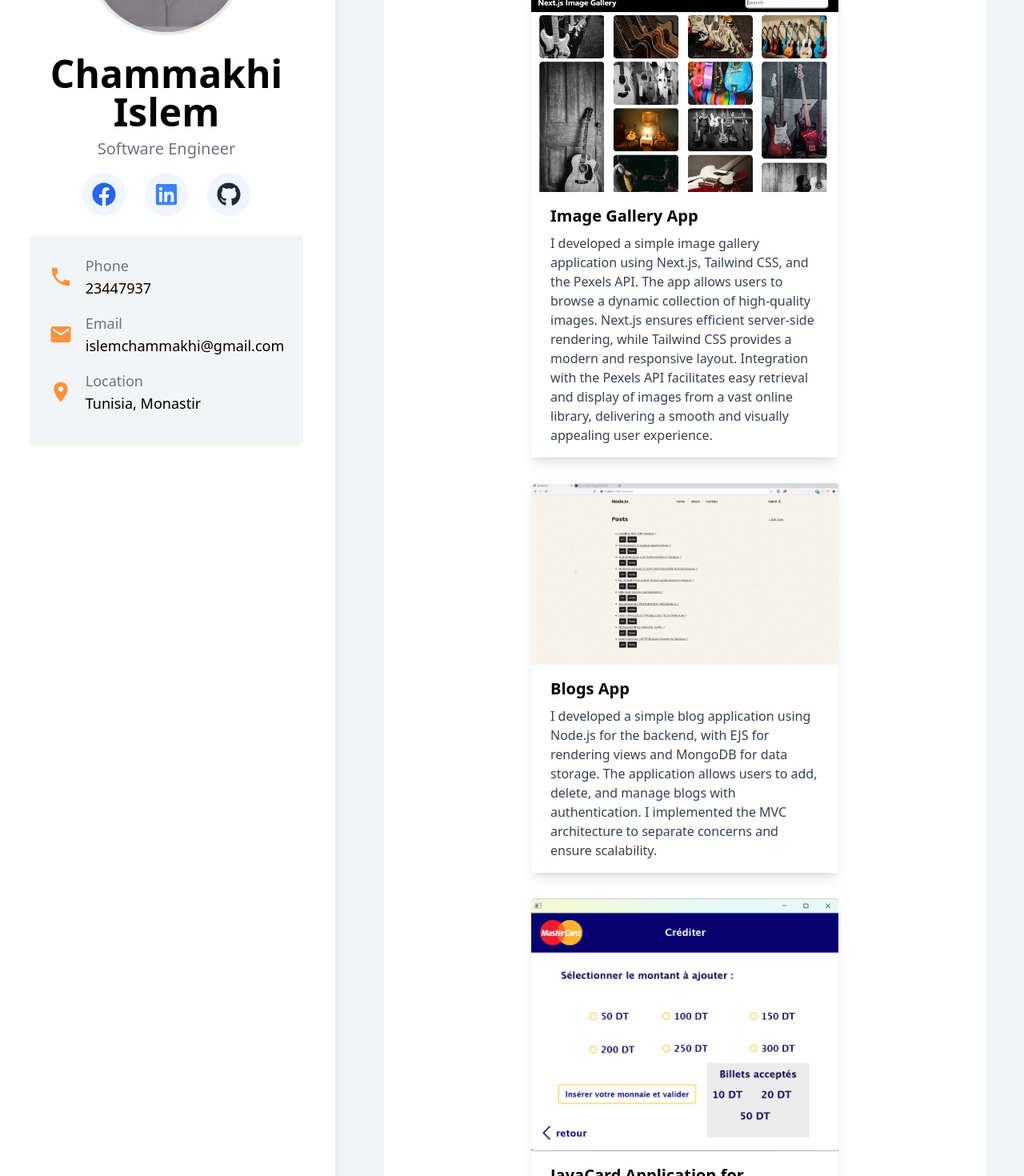
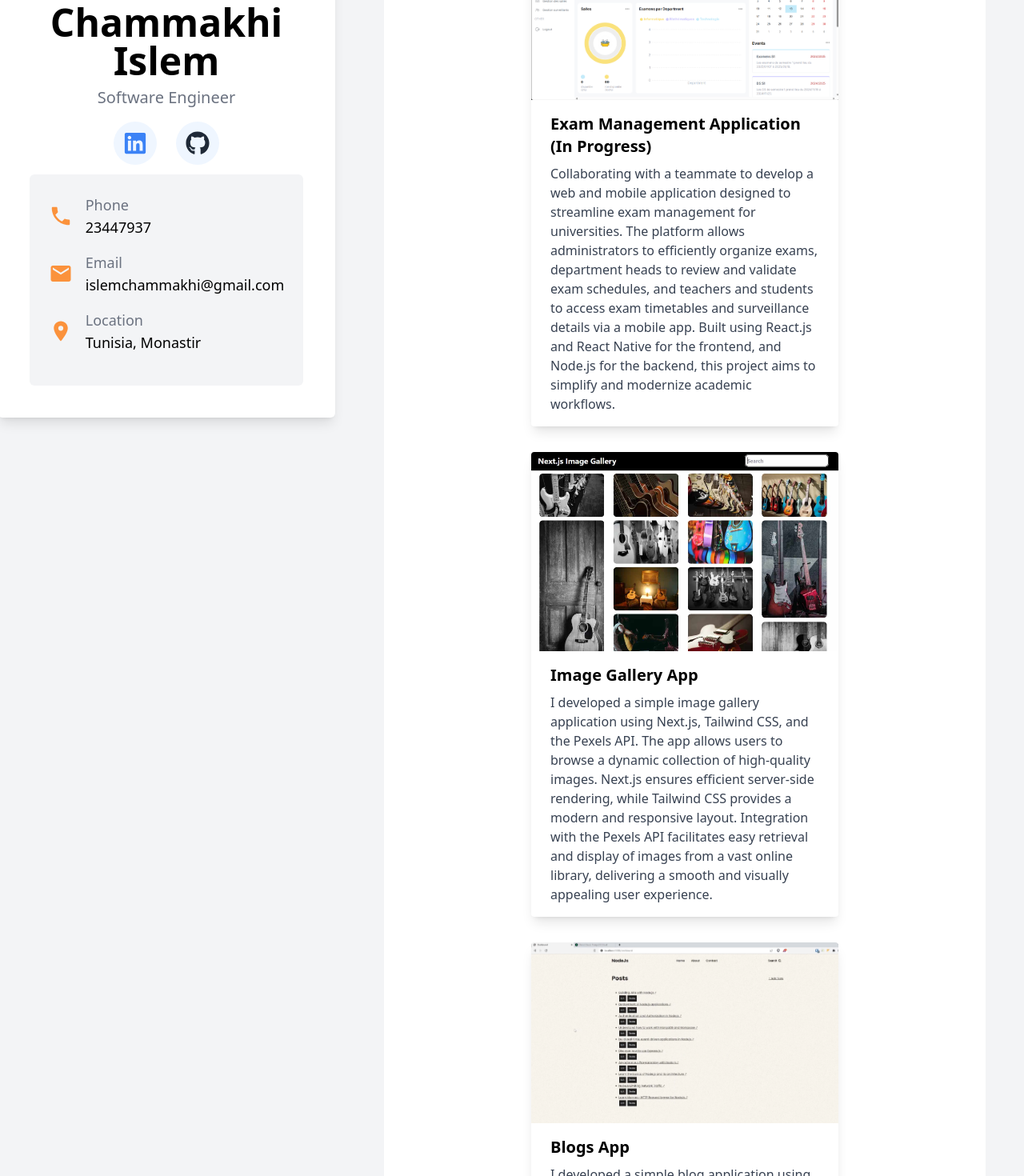
Before and after one commit to Islem-Chammakhi/my_portfolio, a Next.js app: page /resume in a window 1280 px wide. Shown: the part 380-1850 px from the top of the page at 80% size. Built offline with nearby package versions, Linux system fonts and the light colour scheme.

Commit message:
add exam managment project

```diff
--- a/app/home/page.tsx
+++ b/app/home/page.tsx
@@ -36,11 +36,11 @@ const title = {
 };
 
 const HomePage = () => {
-    const personalInfo="My name is Islem Chammakhi, and I am currently pursuing a degree in software engineering after completing two years of integrated preparatory studies in computer science. My journey has allowed me to explore various fields such as web and mobile development, databases, networking, Linux, UML design, and object-oriented programming. Passionate about learning and discovering new technologies, I am constantly seeking new challenges and innovative projects to enhance my skills and experience."
-    const webDescription="I learned the basics of web development with HTML, CSS, and JavaScript before moving on to React, Node.js, and MongoDB to create simple projects. Later, I explored server-side development with Java Servlet as part of my training."
+    const personalInfo="My name is Islem Chammakhi, a software engineering student with a strong foundation in computer science, built through two years of integrated preparatory studies. My academic and personal projects have allowed me to gain hands-on experience in web and mobile development, database management, and machine learning. Driven by a passion for innovation and problem-solving, I am committed to expanding my expertise and contributing to cutting-edge technological advancements."
+    const webDescription="Experienced in building modern web applications using React.js, Next.js, and TailwindCSS for frontend development, and Node.js and Spring Boot for backend solutions. Skilled in delivering end-to-end projects, from intuitive user interfaces to scalable backend systems."
     const dbDescription="I learned the basics of SQL and PL/SQL, gaining an understanding of database concepts and how to interact with data efficiently."
     const oopDescription="Extensive knowledge of object-oriented programming, with a focus on Java."
-    const mobileDescription="Native mobile development with Java using Android Studio."
+    const mobileDescription="Familiar with the basics of mobile development, including native Android development using Java and cross-platform development with React Native. Eager to grow my skills and tackle new challenges in this field."
     const linuxDescription="Basic knowledge of Linux, including essential commands for system navigation and file management."
     const networkingDescription="Basic knowledge of networking concepts, including TCP/IP, DHCP, and DNS."
     return (
@@ -82,12 +82,7 @@ const HomePage = () => {
                     icon={<FaAndroid  size={50} className="text-gray-600" />}
                     backgroundColor="bg-gray-200"
                 />
-                <Card
-                    title="Object-Oriented Programming"
-                    description={oopDescription}
-                    icon={<FaCogs size={50} className="text-blue-600" />}
-                    backgroundColor="bg-blue-200"
-                />
+
                 <Card
                     title="Database Management"
                     description={dbDescription}
--- a/app/layout.tsx
+++ b/app/layout.tsx
@@ -22,7 +22,7 @@ export default function RootLayout({
       <body className="bg-gray-100 font-sans">
         <Navbar />
         <div className="container pt-8 mx-auto lg:grid lg:grid-cols-3 lg:gap-4 lg:pt-[80px] lg:pb-[80px] flex flex-col">
-          <div className="flex justify-center">
+          <div className="sticky top-0 self-start flex justify-center">
             <Profile />
           </div>
           <div className="lg:col-span-2 rounded-md pb-8 mt-4 md:mt-0">
--- a/app/resume/page.tsx
+++ b/app/resume/page.tsx
@@ -5,7 +5,7 @@ import ProjectCard from '../../components/ProjectCard';
 import { FaGraduationCap } from 'react-icons/fa';
 import { MdWorkOutline } from 'react-icons/md';
 import Gallery from '../../assets/gallery.jpg';
-import JavaCard from '../../assets/javacard.png';
+import Exams from '../../assets/gestion_examens.png';
 import Blogs from '../../assets/blogs.png';
 import Badge from '../../components/Badge';
 import { motion } from 'framer-motion';
@@ -62,19 +62,23 @@ const Resume = () => {
                         <h2 className='text-2xl sm:text-3xl'>Projects</h2>
                     </div>
                     <ProjectCard
+                        title="Exam Management Application (In Progress)"
+                        description="Collaborating with a teammate to develop a web and mobile application designed to streamline exam management for universities. The platform allows administrators to efficiently organize exams, department heads to review and validate exam schedules, and teachers and students to access exam timetables and surveillance details via a mobile app. Built using React.js and React Native for the frontend, and Node.js for the backend, this project aims to simplify and modernize academic workflows."
+                        image={Exams}
+                        link="https://github.com/Islem-Chammakhi/gestionExam-frontEnd"
+                    />
+
+                    <ProjectCard
                         title="Image Gallery App"
                         description="I developed a simple image gallery application using Next.js, Tailwind CSS, and the Pexels API. The app allows users to browse a dynamic collection of high-quality images. Next.js ensures efficient server-side rendering, while Tailwind CSS provides a modern and responsive layout. Integration with the Pexels API facilitates easy retrieval and display of images from a vast online library, delivering a smooth and visually appealing user experience."
                         image={Gallery}
+                        link="https://github.com/Islem-Chammakhi/Image-Gallery"
                     />
                     <ProjectCard
                         title="Blogs App"
                         description="I developed a simple blog application using Node.js for the backend, with EJS for rendering views and MongoDB for data storage. The application allows users to add, delete, and manage blogs with authentication. I implemented the MVC architecture to separate concerns and ensure scalability."
                         image={Blogs}
-                    />
-                    <ProjectCard
-                        title="JavaCard Application for Managing Monetary Transactions"
-                        description="I developed a simple JavaCard application for managing monetary transactions. The application allows users to perform basic financial operations such as balance inquiries, deposits, and withdrawals, all secured by a PIN code. The backend is built using JavaCard technology, while the frontend interface is designed with JavaFX, providing a user-friendly experience. This project demonstrates my ability to integrate secure card-based applications with modern graphical user interfaces, ensuring both security and usability."
-                        image={JavaCard}
+                        link="https://github.com/Islem-Chammakhi/blogs"
                     />
                 </div>
                 <div className='flex flex-col items-center'>
--- a/components/Navbar.tsx
+++ b/components/Navbar.tsx
@@ -22,7 +22,7 @@ const Navbar = () => {
     variants={variant}
     initial="hidden"
     animate="visible"
-    className=" bg-white shadow-md rounded-md">
+    className="fixed w-full z-50 bg-white shadow-md rounded-md">
       <div className="container mx-auto px-6 py-3">
         <div className="flex justify-between items-center space-x-8">
             <Link href="/">
--- a/components/Profile.tsx
+++ b/components/Profile.tsx
@@ -41,7 +41,7 @@ const Profile = () => {
             animate="visible"
             className='bg-white rounded-md shadow-lg p-6 md:p-8 lg:p-10 mx-4 md:mx-6 lg:mx-8'>
 
-            <div className="flex justify-center mb-6">
+            <div className="flex justify-center mb-3">
                 <Image
                     src={profilePic}
                     alt="Profile Picture"
@@ -60,14 +60,7 @@ const Profile = () => {
             <h3 className='text-gray-500 text-xl text-center mb-4'>Software Engineer</h3>
 
             {/* Social media links included with Icons */}
-            <div className="flex justify-center gap-6 mb-6">
-                <motion.div
-                    whileHover={{ scale: 1.1 }}
-                    className='bg-blue-50 rounded-full p-3 hover:bg-blue-300'>
-                    <a href="https://www.facebook.com/profile.php?id=100011968686790" target="_blank" rel="noopener noreferrer" className="text-blue-600">
-                        <FaFacebook size={30} />
-                    </a>
-                </motion.div>
+            <div className="flex justify-center gap-6 mb-3">
                 <motion.div
                     whileHover={{ scale: 1.1 }}
                     className='bg-blue-50 rounded-full p-3 hover:bg-blue-300'>
--- a/components/ProjectCard.tsx
+++ b/components/ProjectCard.tsx
@@ -1,23 +1,30 @@
 'use client'
 import Image, { StaticImageData } from "next/image";
 import {motion} from 'framer-motion'
+import Link from "next/link";
 interface SkillCardProps {
     title: string;
     description: string;
     image: StaticImageData;
+    link ?: string;
 }
 
-const ProjectCard:React.FC<SkillCardProps> = ({ title, description, image }) => {
+const ProjectCard:React.FC<SkillCardProps> = ({ title, description, image, link }) => {
     return (
+      <Link href={link || '#'}
+       target="_blank"
+       rel="noopener noreferrer"
+      >
         <motion.div
         whileHover={{scale:1.1}}
-      className="max-w-sm rounded overflow-hidden shadow-lg m-4">
+        className="max-w-sm rounded overflow-hidden shadow-lg m-4 cursor-pointer">
           <Image className="w-full" src={image} alt={title} width={600} height={600} />
           <div className="px-6 py-4">
             <div className="font-bold text-xl mb-2">{title}</div>
             <p className="text-gray-700 text-base">{description}</p>
           </div>
         </motion.div>
+      </Link>
     );
   };
 
```
Also changed, not shown: app/globals.css (line endings or trailing spaces), assets/gestion_examens.png (added), assets/javacard.png (deleted). Lines whose indentation alone changed are shown as unchanged.
